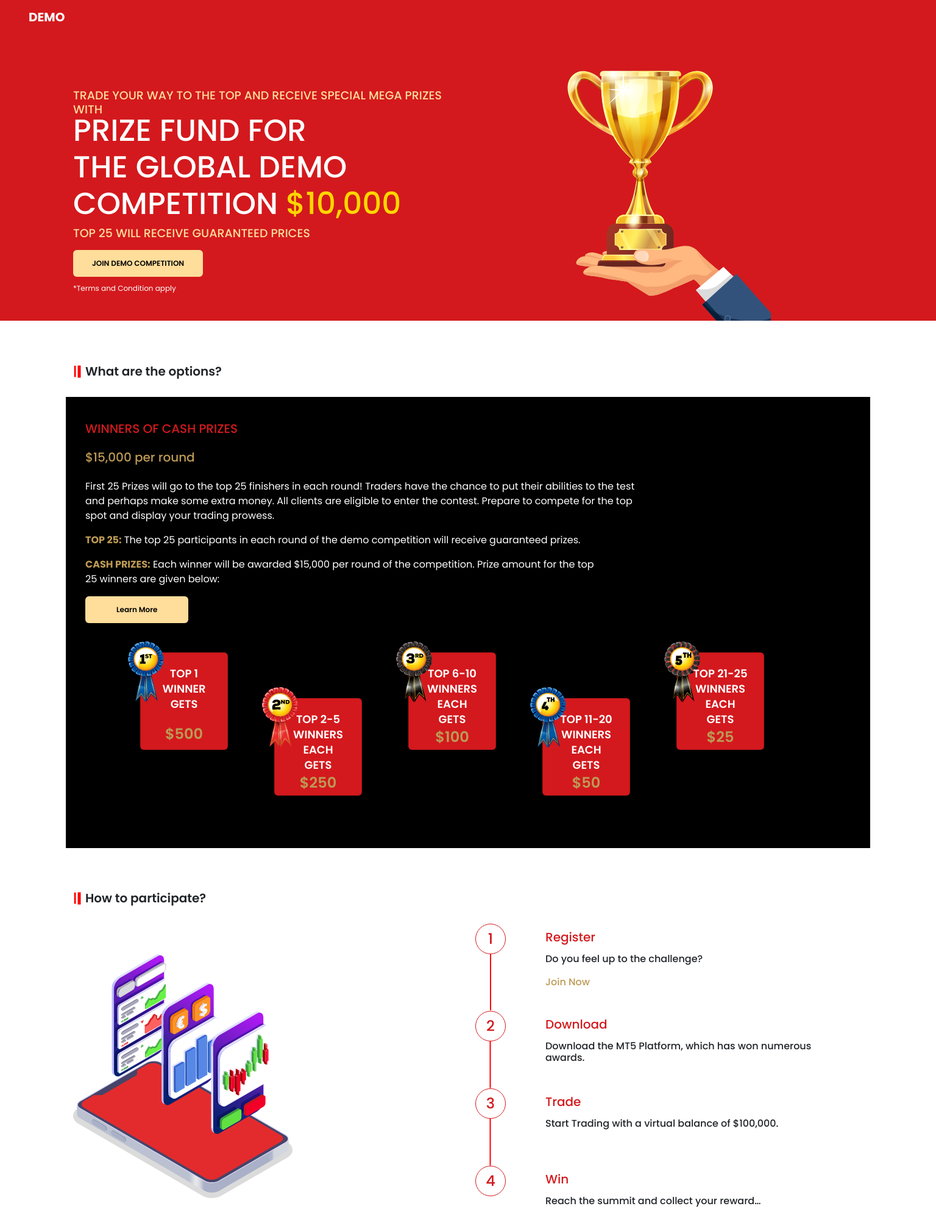
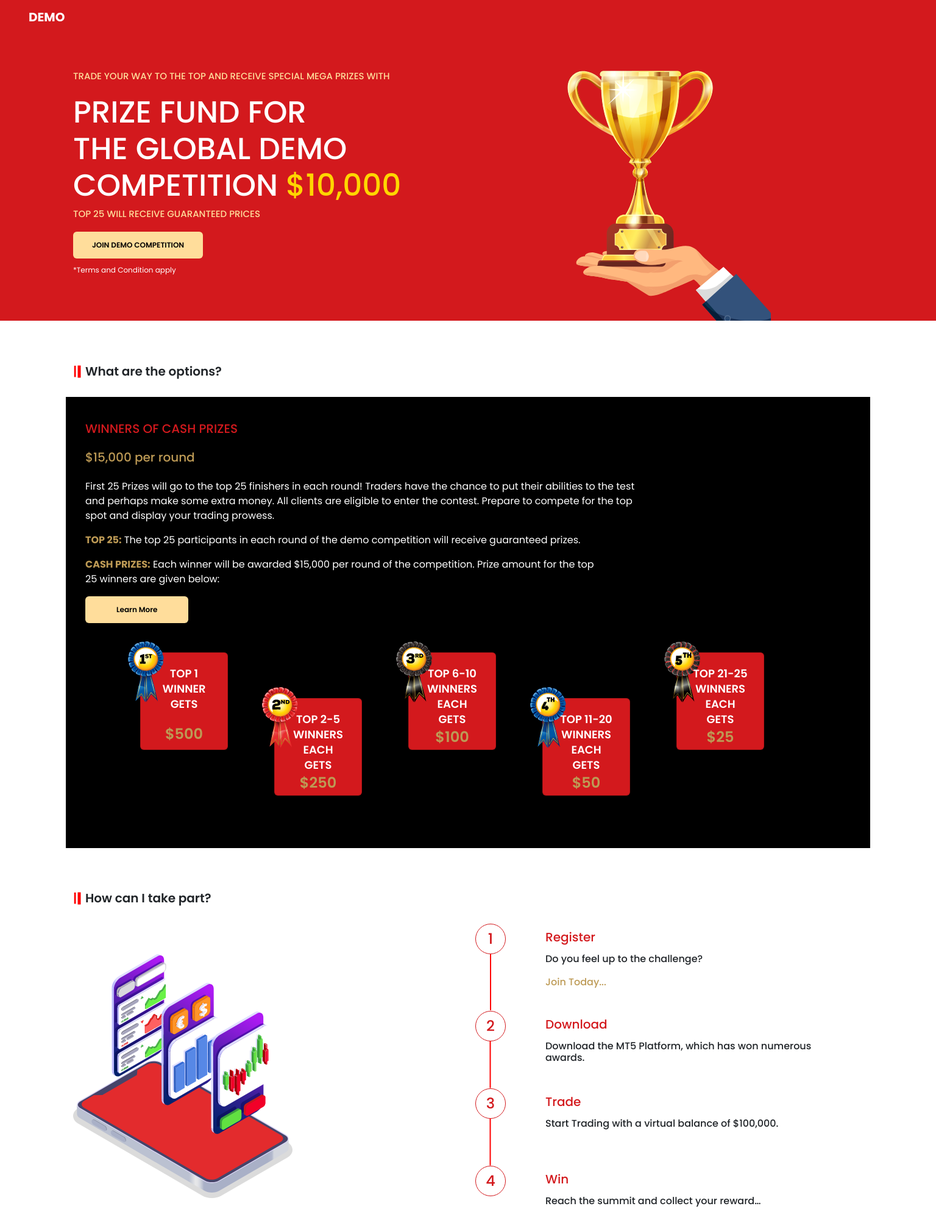
Before and after one commit to dev-janakalidasan/Demo, a plain HTML site: page index.html in a window 1536 px wide. Shown: the top 2001 px of the page at 61% size. Drawn offline with nearby package versions, Linux system fonts and the light colour scheme.

Commit message:
change in content

```diff
--- a/Assets/css/style.css
+++ b/Assets/css/style.css
@@ -38,6 +38,9 @@
     color: red !important;
 }
 /* index */
+.up-directin{
+    margin-top: -30px !important;
+}
 .white-bg {
     background-color: #fff;
     /* z-index: 1; */
@@ -280,6 +283,7 @@ margin-top: 75px;
     margin-top: 70px !important;
     margin-bottom: 30px;
     margin-left: 52px;
+    font-weight: 600;
 }
 .rot{
     height: 5px;
@@ -395,6 +399,10 @@ li::marker {
 }
 /* mobile */
 @media (max-width:578px){
+    .are-ok-trade {
+        height: 30px;
+        font-size: 14px;
+    }
     .dsd {
         margin-bottom: 100px !important;
         padding-bottom: 0px;
@@ -485,12 +493,13 @@ li::marker {
         margin-top: 70px !important;
         margin-bottom: 30px;
         margin-left: 95px;
+        font-weight: 600;
     }
     .index-trade{
         padding-top: 30px;
         color: hsl(39.6deg 100% 80.39%);
         height: 60px;
-        font-size: 19px !important;
+        font-size: 15px !important;
        }
        .global-chat
        {
@@ -501,7 +510,7 @@ li::marker {
        .top-trade{
            color: hsl(39.6deg 100% 80.39%);
            height: 30px;
-           font-size: 19px;
+           font-size: 15px;
        }
 
 }
@@ -511,5 +520,6 @@ li::marker {
         margin-top: 70px !important;
         margin-bottom: 30px;
         margin-left: 95px;
+        font-weight: 600;
     }
 }
--- a/index.html
+++ b/index.html
@@ -22,7 +22,7 @@
     <div class="container-fluid index-bg">
         <div class="container">
             <div class="row move-move">
-                <div class="col-lg-6 col-md-6 col-sm-12">
+                <div class="col-lg-6 col-md-6 col-sm-12 up-directin">
 
                     <h6 class="index-trade">TRADE YOUR WAY TO THE TOP AND RECEIVE SPECIAL MEGA PRIZES WITH</h6>
                     <h1 class="global-chat">PRIZE FUND FOR<br>
@@ -134,7 +134,7 @@
     <!-- 3 -->
     <div class="container-fluid">
         <div class="container">
-            <h5 class="line-1 d-flex"><span class="line-index">|<h6 class="rot"></h6></span> How to participate?</h5>
+            <h5 class="line-1 d-flex"><span class="line-index">|<h6 class="rot"></h6></span> How can I take part?</h5>
         </div>
         <div class="container">
             <div class="row">
@@ -152,7 +152,7 @@
                         <div class="col-9 co-move">
                             <h5 class="reg">Register</h5>
                             <h6 class="are-ok-trade">Do you feel up to the challenge?</h6>
-                            <h6 class="join">Join Now</h6>
+                            <h6 class="join">Join Today...</h6>
                         </div>
                     </div>
 
```
